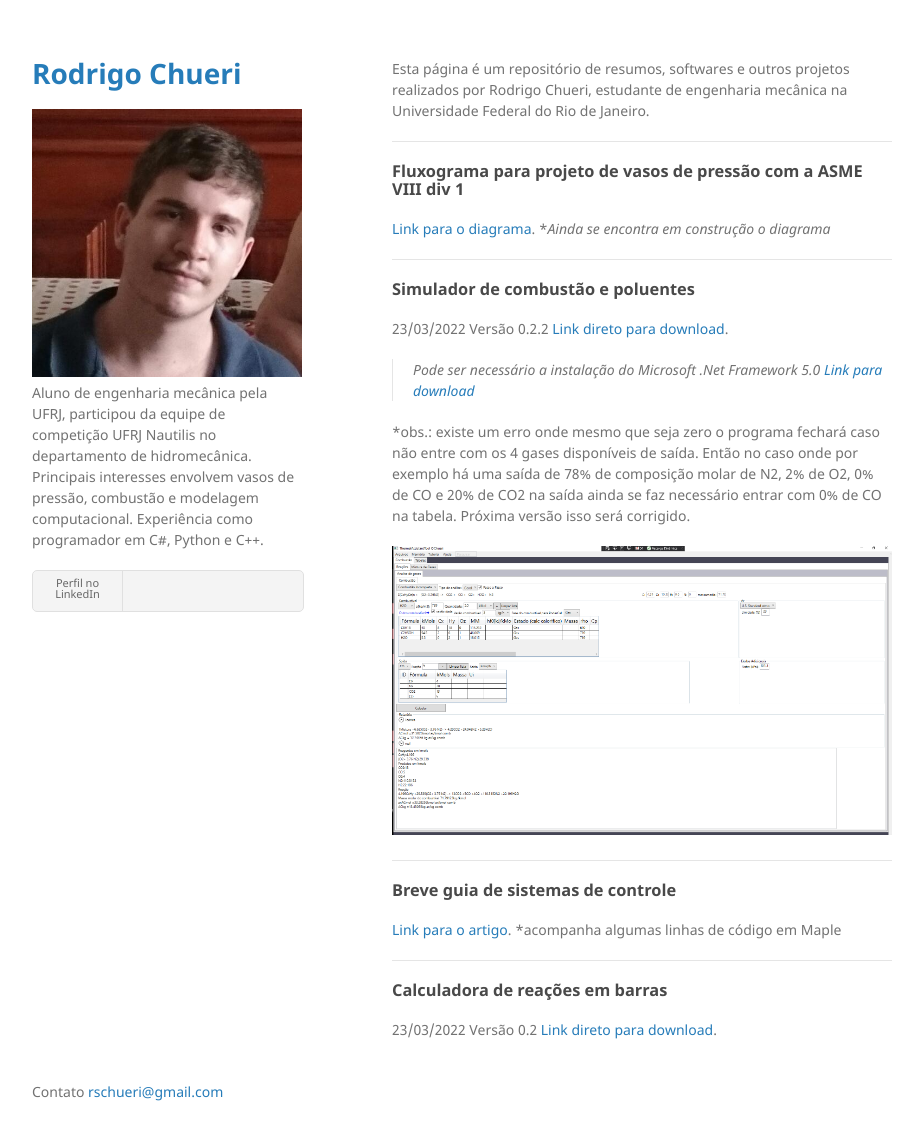
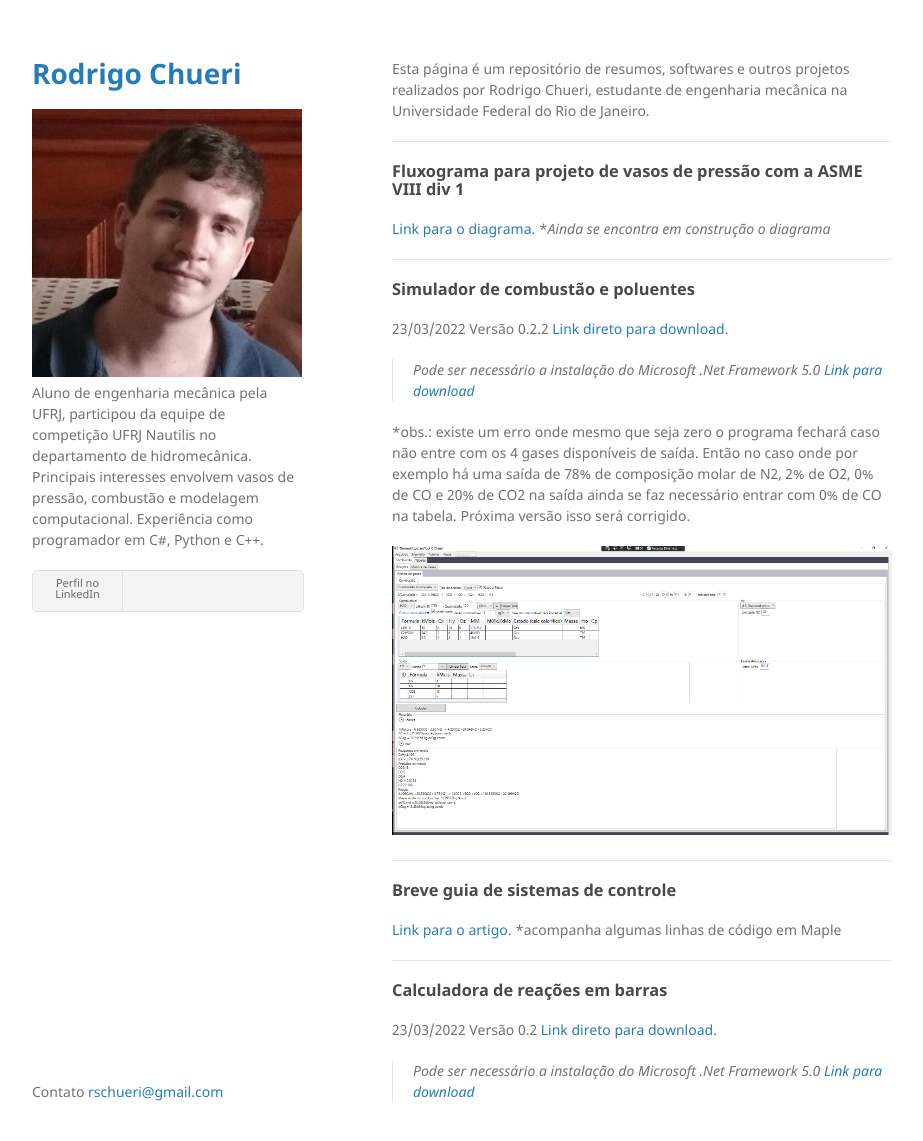
Before and after one commit to RodrigoChueri/ASMEVIIIdiv1, a Jekyll site: the page built from index.md, in a window 1280 px wide and 1172 px high. Shown: the top 1141 px of the window, without its empty margins (178-1101 px from the left). Built offline with Jekyll 4.4.1, drawn with Linux system fonts in a browser that asks for light colours.

Commit message:
Update index.md

```diff
--- a/index.md
+++ b/index.md
@@ -35,7 +35,7 @@ Esta página é um repositório de resumos, softwares e outros projetos realizad
 
 ### Calculadora de reações em barras
 23/03/2022 Versão 0.2  [Link direto para download](https://276b9387-0c36-45a3-9bf9-f95e9c0b0546.filesusr.com/archives/261cc9_0096bb8b90ab4329b63177512d54540a.zip?dn=Thermal%20Calculator.zip).
-
+>Pode ser necessário a instalação do Microsoft .Net Framework 5.0 [Link para download](https://dotnet.microsoft.com/en-us/download/dotnet/thank-you/runtime-desktop-5.0.16-windows-x64-installer)
 
 
 
```
